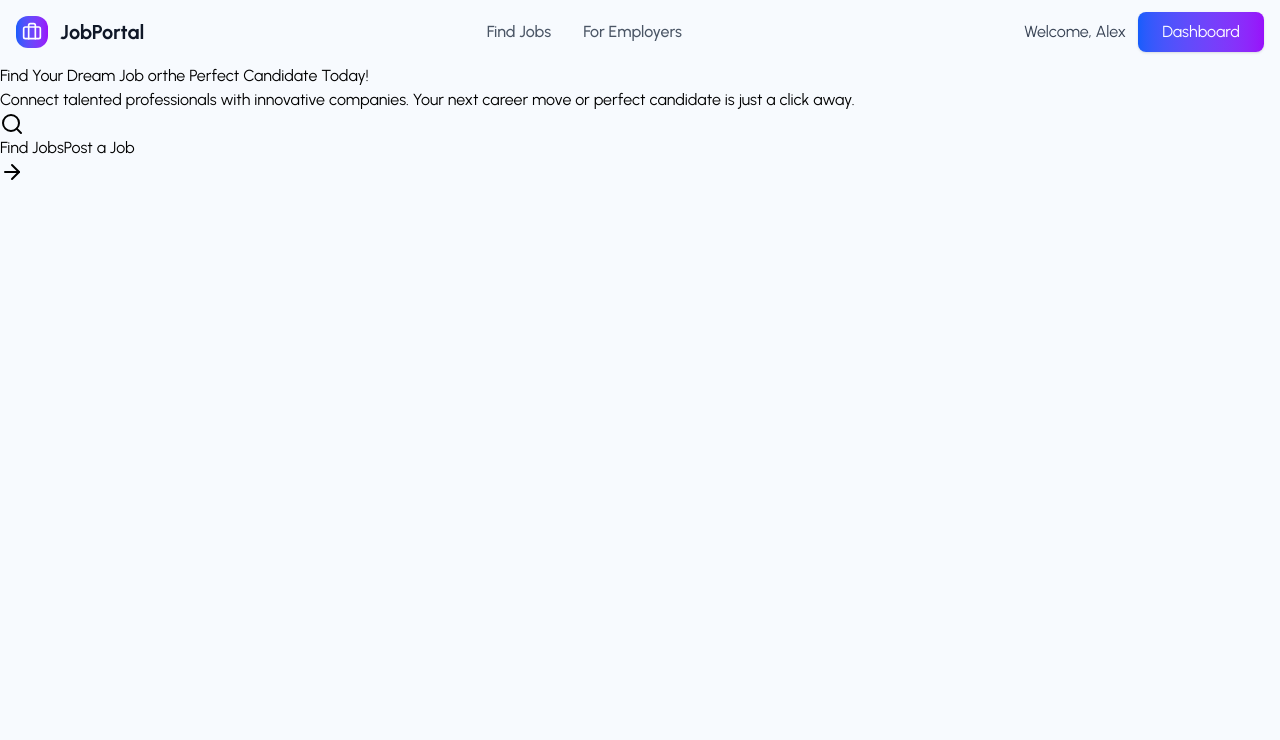
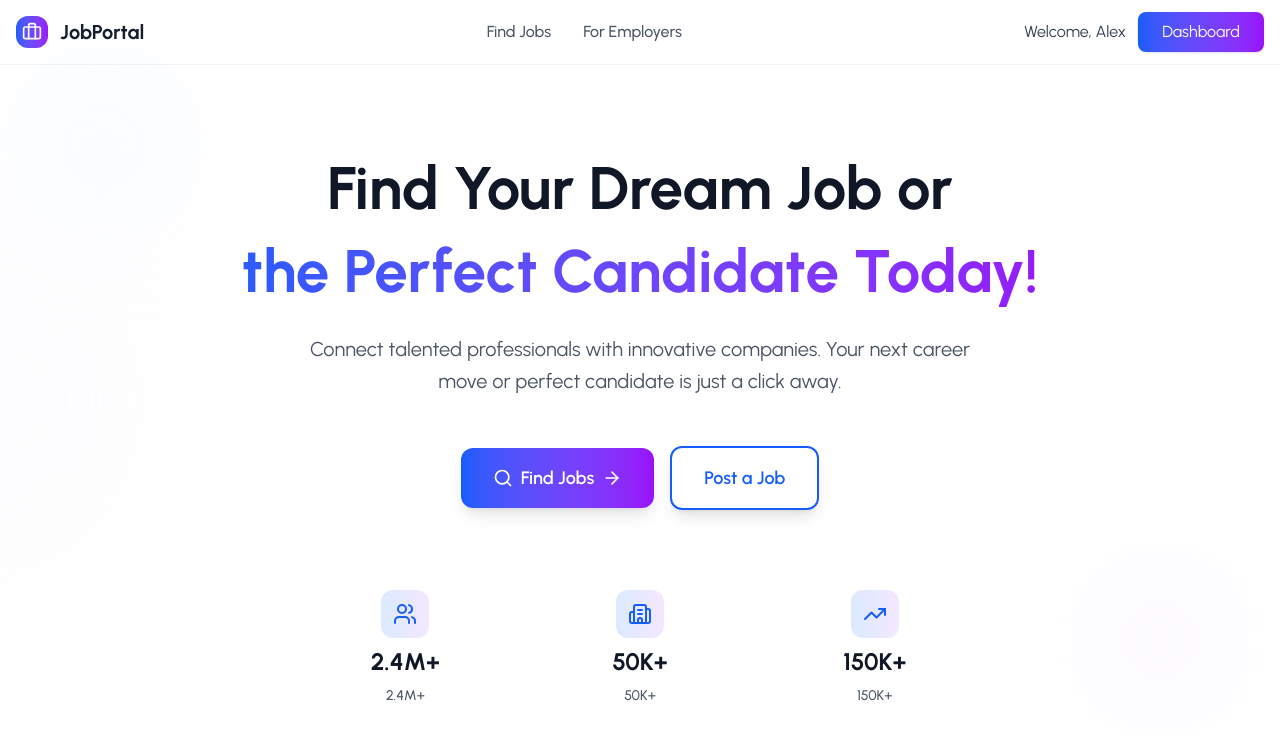
Before and after one commit to Ayushks3012/job-portal, a React (Vite) app in the folder frontend/: page / in a window 1280 px wide. Shown: the top 740 px of the page. Built offline with nearby package versions, Linux system fonts and the light colour scheme.

Commit message:
Updated LandingPage, Header, Hero, and Features components

```diff
--- a/frontend/src/pages/LandingPage/LandingPage.jsx
+++ b/frontend/src/pages/LandingPage/LandingPage.jsx
@@ -1,12 +1,14 @@
 import React from 'react'
 import Header from './components/Header'
 import Hero from './components/Hero'
+import Features from './components/Features'
 
 const LandingPage = () => {
   return (
-    <div className='min-h-screen'>
+    <div className='min-h-screen mb-[100vh]'>
       <Header />
       <Hero />
+      <Features />
     </div>
   )
 }
--- /dev/null
+++ b/frontend/src/pages/LandingPage/components/Features.jsx
@@ -0,0 +1,11 @@
+import React from 'react'
+
+const Features = () => {
+  return (
+    <div>
+
+    </div>
+  )
+}
+
+export default Features
--- a/frontend/src/pages/LandingPage/components/Header.jsx
+++ b/frontend/src/pages/LandingPage/components/Header.jsx
@@ -13,7 +13,11 @@ const Header = () => {
   const navigate = useNavigate();
 
   return (
-    <header>
+    <motion.header
+    initial={{ opacity: 0, y: -20 }}
+    animate={{ opacity: 1, y: 0 }}
+    transition={{ duration: 0.6 }}
+    className='fixed top-0 left-0 right-0 bg-white/95 backdrop-blur-sm border-b border-gray-100'>
       <div className='container mx-auto px-4'>
         <div className='flex items-center justify-between h-16'>
           {/* logo */}
@@ -63,7 +67,7 @@ const Header = () => {
           </div>
         </div>
       </div>
-    </header>
+    </motion.header>
   )
 }
 
--- a/frontend/src/pages/LandingPage/components/Hero.jsx
+++ b/frontend/src/pages/LandingPage/components/Hero.jsx
@@ -19,18 +19,18 @@ const Hero = () => {
   ];
 
   return (
-    <section className="">
-      <div className="">
-        <div className="">
+    <section className="pt-24 pb-16 bg-white min-h-screen flex items-center">
+      <div className="container mx-auto px-4">
+        <div className="max-w-4xl mx-auto text-center">
           {/* Main Heading */}
           <motion.h1
             initial={{ opacity: 0, y: 30 }}
             animate={{ opacity: 1, y: 0 }}
             transition={{ duration: 0.8 }}
-            className=""
+            className="text-4xl md:text-5xl lg:text-6xl font-bold text-gray-900 mb-6 leading-tight pt-10"
             >
               Find Your Dream Job or
-              <span className="">
+              <span className="block bg-linear-to-r from-blue-600 to-purple-600 bg-clip-text text-transparent mt-2">
                 the Perfect Candidate Today!
                 </span>
           </motion.h1>
@@ -40,7 +40,7 @@ const Hero = () => {
           initial={{ opacity: 0, y: 30 }}
           animate={{ opacity: 1, y: 0 }}
           transition={{ delay: 0.2, duration: 0.8}}
-          className=""
+          className="text-xl md:text-xl text-gray-600 mb-12 max-w-2xl mx-auto leading-relaxed"
           >
             Connect talented professionals with innovative companies.
             Your next career move or perfect candidate is just a click away.
@@ -51,23 +51,23 @@ const Hero = () => {
             initial={{ opacity: 0, y: 30 }}
             animate={{ opacity: 1, y: 0 }}
             transition={{ delay: 0.4, duration: 0.8 }}
-            className=""
+            className="flex flex-col sm:flex-row justify-center gap-4 items-center mb-16"
             >
               <motion.button
                 whileHover={{ scale: 1.02 }}
                 whileTap={{ scale: 0.98 }}
-                className=""
+                className="group bg-linear-to-r from-blue-600 to-purple-600 text-white px-8 py-4 rounded-xl font-semibold text-lg hover:from-blue-700 hover:to-purple-700 transition-all duration-300 shadow-lg hover:shadow-xl flex items-center space-x-2"
                 onClick={() => navigate("/find-jobs")}
               >
-                <Search className="" />
+                <Search className="w-5 h-5" />
                 <span>Find Jobs</span>
-                <ArrowRight className="" />
+                <ArrowRight className="w-5 h-5 group-hover:translate-x-1 transition-transform" />
               </motion.button>
 
               <motion.button
               whileHover={{ scale: 1.02 }}
               whileTap={{ scale: 0.98 }}
-              className=""
+              className="bg-white text-blue-600 px-8 py-4 rounded-xl font-semibold text-lg border-2 border-blue-600 hover:bg-blue-50 transition-all duration-300 shadow-lg hover:shadow-xl"
               onClick={() => {
                 navigate(
                   isAuthenticated && user?.role === "employer"
@@ -81,8 +81,36 @@ const Hero = () => {
           </motion.div>
 
           {/* Stats */}
+          <motion.div
+            initial={{ opacity: 0, y: 30 }}
+            animate={{ opacity: 1, y: 0 }}
+            transition={{ delay: 0.6, duration: 0.8 }}
+            className="grid grid-cols-1 md:grid-cols-3 gap-8 max-w-2xl mx-auto"
+            >
+              {stats.map((stat, index) => (
+                <motion.div
+                  key={index}
+                  initial={{ opacity: 0, y: 20 }}
+                  animate={{ opacity: 1, y: 0 }}
+                  transition={{ delay: 0.8 + index * 0.1, duration: 0.6 }}
+                  className="flex flex-col items-center space-y-2 p-4 rounded-xl hover:bg-gray-50 transition-colors"
+                  >
+                    <div className="w-12 h-12 bg-linear-to-r from-blue-100 to-purple-100 rounded-xl flex items-center justify-center mb-2">
+                      <stat.icon className="w-6 h-6 text-blue-600" />
+                      </div>
+                      <div className="text-2xl font-bold text-gray-900">{stat.value}</div>
+                      <div className="text-sm text-gray-600 font-medium">{stat.value}</div>
+                </motion.div>
+              ))}
+            </motion.div>
+        </div>
+      </div>
 
-        </div>
+      {/* Subtle Background Elements */}
+      <div className="absolute inset-0 overflow-hidden pointer-events-none">
+        <div className="absolute top-20 left-10 w-32 h-32 bg-blue-100 rounded-full blur-3xl opacity-30"></div>
+        <div className="absolute bottom-20 right-10 w-40 h-40 bg-purple-100 rounded-full blur-3xl opacity-30"></div>
+        <div className="absolute top-1/2 transform -translate-x-1/2 -translate-y-1/2 w-96 h-96 bg-linear-to-r from-blue-50 to-purple-50 rounded-full blur-3xl opacity-20"></div>
       </div>
     </section>
   )
```
